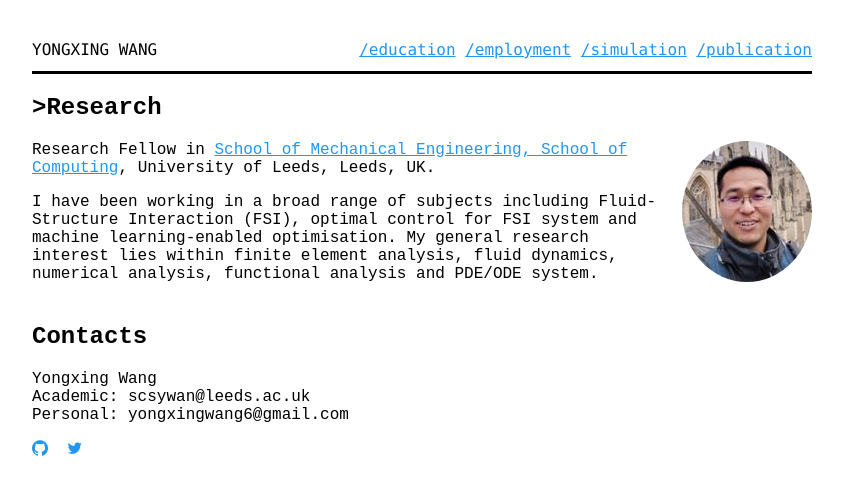
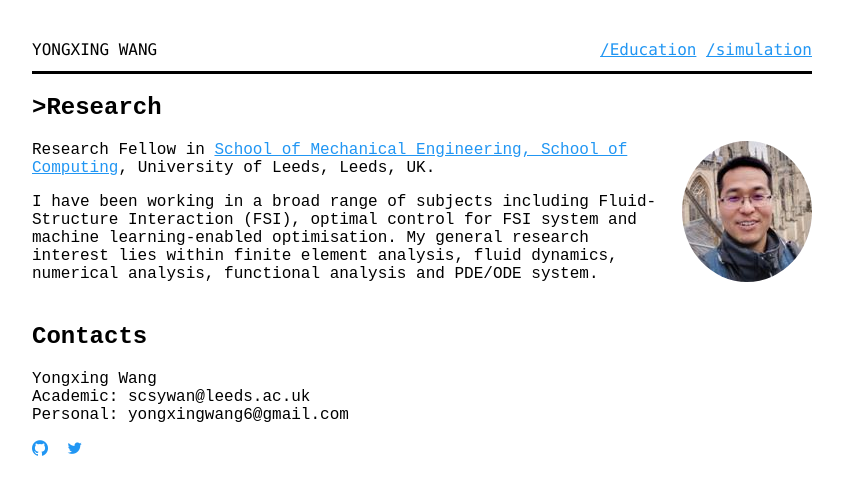
Before and after one commit to yongxingwang/yongxingwang.github.io, a Jekyll site: the page built from index.html, in a window 1280 px wide. Shown: the top 495 px of the page, without its empty margins (218-1061 px from the left). Built offline with Jekyll 4.4.1, drawn with Linux system fonts in a browser that asks for light colours; some web fonts are replaced; some of the changed lines change nothing that is shown.

Commit message:
Update navigation.html

```diff
--- a/_includes/navigation.html
+++ b/_includes/navigation.html
@@ -1,9 +1,9 @@
 <nav>
     <ul>
         <li><a href="/index">Yongxing Wang</a></li>
-        <li><a href="/education.html">/education</a></li>
-        <li><a href="/work.html">/employment</a></li>
-        <li><a href="/simulation/">/simulation</a></li>
-        <li><a href="/publication.html">/publication </a></li>
+        <li><a href="/education.html">/Education</a></li>
+       <!-- <li><a href="/work.html">/employment</a></li> -->
+        <li><a href="/Modelling and Simulation/">/simulation</a></li>
+       <!-- <li><a href="/publication.html">/publication </a></li> -->
     </ul>
 </nav>
```
